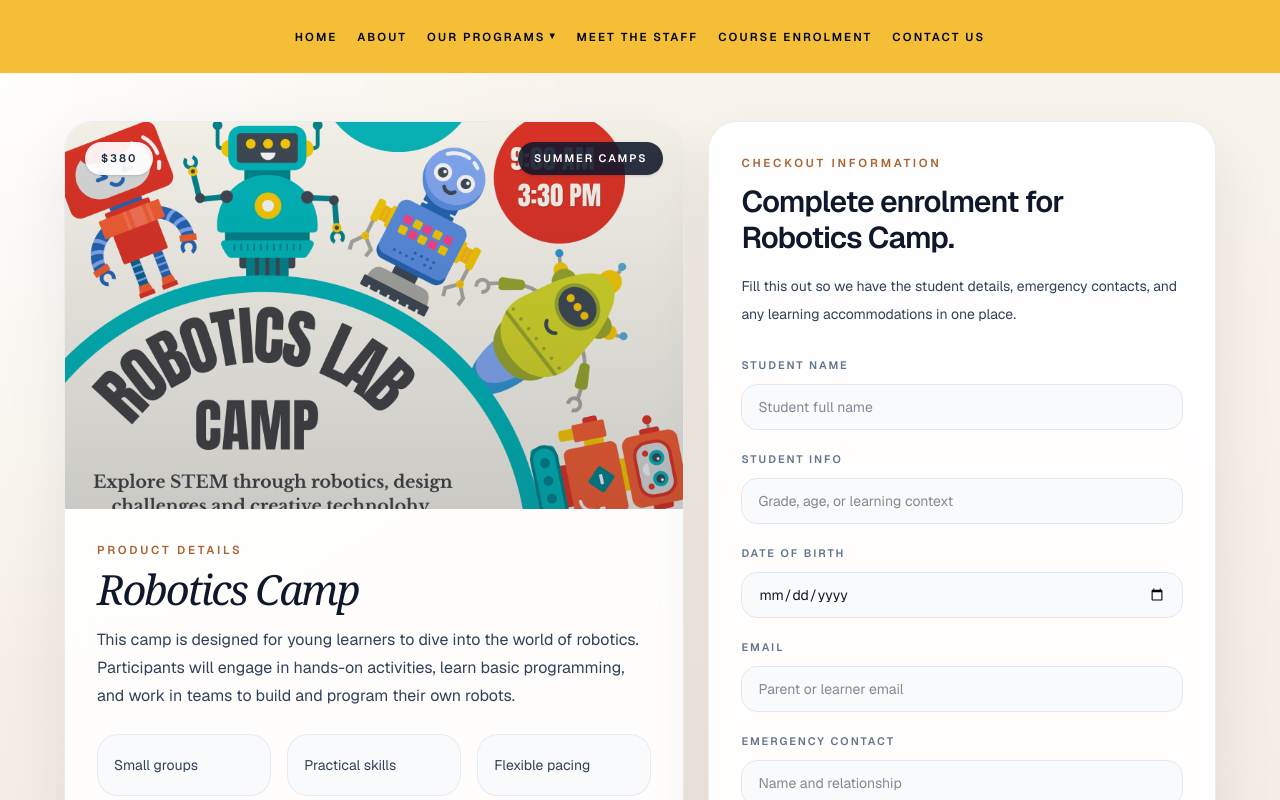
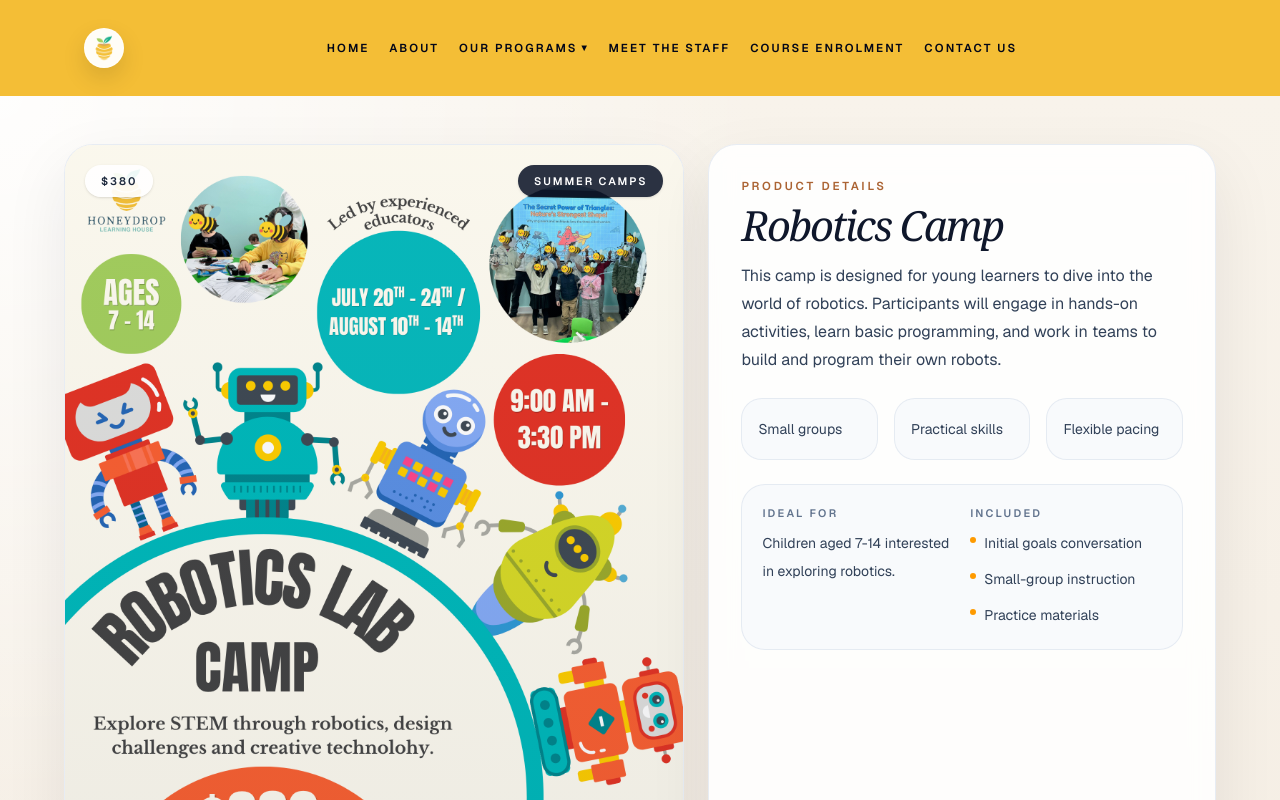
Before and after one commit to AceventureHQ/honeydroplearninghouse, a Next.js app in the folder frontend/: page /enrolment/robotics in a window 1280 px wide. Shown: the top 800 px of the page. Built offline with nearby package versions, Linux system fonts and the light colour scheme; no server answers.

Commit message:
update square payment

```diff
--- a/frontend/app/components/Header.tsx
+++ b/frontend/app/components/Header.tsx
@@ -1,9 +1,10 @@
 "use client";
 
+import Image from "next/image";
+import Link from "next/link";
 import { useEffect, useRef, useState } from "react";
 import { createPortal } from "react-dom";
 import { usePathname } from "next/navigation";
-import Link from "next/link";
 
 export default function Header() {
   const pathname = usePathname();
@@ -86,22 +87,38 @@ function HeaderContent({ pathname }: { pathname: string }) {
     >
       <nav
         aria-label="Primary"
-        className={`mx-auto flex w-full max-w-6xl flex-col px-3 py-3 shadow-none backdrop-blur-0 sm:px-5 ${
+        className={`mx-auto flex w-full max-w-6xl flex-col gap-4 px-3 py-3 shadow-none backdrop-blur-0 sm:px-5 ${
           isHomePage
             ? "bg-transparent text-white drop-shadow-[0_1px_2px_rgba(0,0,0,0.6)]"
             : "bg-[#F4BE36] text-slate-950 shadow-[0_12px_30px_rgba(15,23,42,0.12)]"
         }`}
       >
-        <div className="flex items-center justify-start md:justify-center">
+        <div className="flex items-center justify-between md:hidden">
+          {!isHomePage && (
+            <Link href="/" className="flex items-center gap-3 text-slate-950">
+              <span className="flex h-10 w-10 items-center justify-center rounded-full border border-white/70 bg-white/96 shadow-[0_10px_24px_rgba(0,0,0,0.12)]">
+                <Image
+                  src="/images/simple-logo.png"
+                  alt="Honeydrop Learning House logo"
+                  width={28}
+                  height={28}
+                  className="h-7 w-7 object-contain"
+                />
+              </span>
+              <span className="hidden text-[0.68rem] font-semibold uppercase tracking-[0.18em] text-slate-950 sm:inline-flex">
+                Honeydrop Learning House
+              </span>
+            </Link>
+          )}
+
           <button
             type="button"
             aria-expanded={mobileMenuOpen}
             aria-controls="mobile-navigation"
             aria-label={mobileMenuOpen ? "Close menu" : "Open menu"}
-            className="inline-flex items-center justify-center rounded-full border border-white/30 bg-white/10 p-2 text-current transition-colors hover:bg-white/20 md:hidden"
+            className="inline-flex items-center justify-center rounded-full border border-white/30 bg-white/10 p-2 text-current transition-colors hover:bg-white/20"
             onClick={() => setMobileMenuOpen((open) => !open)}
           >
-            {/* Hamburger / close icon */}
             {!mobileMenuOpen ? (
               <svg width="20" height="14" viewBox="0 0 20 14" fill="none" xmlns="http://www.w3.org/2000/svg" aria-hidden>
                 <path d="M0 1.5H20" stroke="currentColor" strokeWidth="2" strokeLinecap="round" />
@@ -117,7 +134,22 @@ function HeaderContent({ pathname }: { pathname: string }) {
           </button>
         </div>
 
-        <div className="hidden flex-wrap items-center justify-center gap-x-4 gap-y-2 md:flex md:gap-x-5">
+        <div className={`hidden md:flex w-full items-center gap-6 ${isHomePage ? "justify-center" : "justify-between"}`}>
+          {!isHomePage && (
+            <Link href="/" className="flex items-center gap-3 text-slate-950">
+              <span className="flex h-10 w-10 items-center justify-center rounded-full border border-white/70 bg-white/96 shadow-[0_10px_24px_rgba(0,0,0,0.12)]">
+                <Image
+                  src="/images/simple-logo.png"
+                  alt="Honeydrop Learning House logo"
+                  width={28}
+                  height={28}
+                  className="h-7 w-7 object-contain"
+                />
+              </span>
+            </Link>
+          )}
+
+          <div className={`flex flex-1 flex-wrap items-center gap-x-4 gap-y-2 md:gap-x-5 ${isHomePage ? "justify-center" : "justify-center"}`}>
             <Link href="/" className={linkClasses}>
               Home
             </Link>
@@ -193,6 +225,7 @@ function HeaderContent({ pathname }: { pathname: string }) {
             <Link href="/contact" className={linkClasses}>
               Contact Us
             </Link>
+          </div>
         </div>
 
         {typeof document !== "undefined" &&
--- a/frontend/app/enrolment/[slug]/CheckoutForm.tsx
+++ b/frontend/app/enrolment/[slug]/CheckoutForm.tsx
@@ -62,7 +62,7 @@ function resolveSquareValue(
   environment: SquareEnvironment,
   sandboxValue: string | undefined,
   productionValue: string | undefined,
-  fallbackValue: string | undefined
+  fallbackValue: string | undefined,
 ) {
   if (environment === "production") {
     return productionValue ?? fallbackValue ?? "";
@@ -84,7 +84,9 @@ function loadSquareScript(scriptUrl: string) {
       return;
     }
 
-    const existingScript = document.querySelector<HTMLScriptElement>(`script[src="${scriptUrl}"]`);
+    const existingScript = document.querySelector<HTMLScriptElement>(
+      `script[src="${scriptUrl}"]`,
+    );
 
     if (existingScript) {
       if (window.Square) {
@@ -93,9 +95,13 @@ function loadSquareScript(scriptUrl: string) {
       }
 
       existingScript.addEventListener("load", () => resolve(), { once: true });
-      existingScript.addEventListener("error", () => reject(new Error("Unable to load Square.")), {
-        once: true,
-      });
+      existingScript.addEventListener(
+        "error",
+        () => reject(new Error("Unable to load Square.")),
+        {
+          once: true,
+        },
+      );
       return;
     }
 
@@ -108,13 +114,18 @@ function loadSquareScript(scriptUrl: string) {
   });
 }
 
-function getSquareErrorMessage(errors?: Array<{ message?: string; detail?: string }>) {
+function getSquareErrorMessage(
+  errors?: Array<{ message?: string; detail?: string }>,
+) {
   if (!errors || errors.length === 0) {
     return "Square could not tokenize the card. Check the card details and try again.";
   }
 
   return errors
-    .map((error) => error.detail ?? error.message ?? "Square could not tokenize the card.")
+    .map(
+      (error) =>
+        error.detail ?? error.message ?? "Square could not tokenize the card.",
+    )
     .join(" ");
 }
 
@@ -134,37 +145,72 @@ const fields: Array<{
   name: keyof CheckoutFormData;
   placeholder: string;
 }> = [
-  { label: "Student name", type: "text", name: "studentName", placeholder: "Student full name" },
-  { label: "Student info", type: "text", name: "studentInfo", placeholder: "Grade, age, or learning context" },
-  { label: "Date of birth", type: "date", name: "dateOfBirth", placeholder: "" },
-  { label: "Email", type: "email", name: "email", placeholder: "Parent or learner email" },
-  { label: "Emergency contact", type: "text", name: "emergencyContact", placeholder: "Name and relationship" },
-  { label: "Emergency phone", type: "tel", name: "emergencyPhone", placeholder: "Phone number" },
+  {
+    label: "Student name",
+    type: "text",
+    name: "studentName",
+    placeholder: "Student full name",
+  },
+  {
+    label: "Student info",
+    type: "text",
+    name: "studentInfo",
+    placeholder: "Grade, age, or learning context",
+  },
+  {
+    label: "Date of birth",
+    type: "date",
+    name: "dateOfBirth",
+    placeholder: "",
+  },
+  {
+    label: "Email",
+    type: "email",
+    name: "email",
+    placeholder: "Parent or learner email",
+  },
+  {
+    label: "Emergency contact",
+    type: "text",
+    name: "emergencyContact",
+    placeholder: "Name and relationship",
+  },
+  {
+    label: "Emergency phone",
+    type: "tel",
+    name: "emergencyPhone",
+    placeholder: "Phone number",
+  },
 ];
 
-export default function CheckoutForm({ courseName, courseSlug, courseCost }: CheckoutFormProps) {
+export default function CheckoutForm({
+  courseName,
+  courseSlug,
+  courseCost,
+}: CheckoutFormProps) {
   const storageKey = `honeydrop-enrolment-${courseSlug}`;
   const squareEnvironment = getSquareEnvironment();
   const squareAppId = resolveSquareValue(
     squareEnvironment,
     process.env.NEXT_PUBLIC_SQUARE_SANDBOX_APP_ID,
     process.env.NEXT_PUBLIC_SQUARE_PRODUCTION_APP_ID,
-    process.env.NEXT_PUBLIC_SQUARE_APP_ID
+    process.env.NEXT_PUBLIC_SQUARE_APP_ID,
   );
   const squareLocationId = resolveSquareValue(
     squareEnvironment,
     process.env.NEXT_PUBLIC_SQUARE_SANDBOX_LOCATION_ID,
     process.env.NEXT_PUBLIC_SQUARE_PRODUCTION_LOCATION_ID,
-    process.env.NEXT_PUBLIC_SQUARE_LOCATION_ID
+    process.env.NEXT_PUBLIC_SQUARE_LOCATION_ID,
   );
   const squareScriptUrl = getSquareScriptUrl(squareEnvironment);
 
   const [formData, setFormData] = useState<CheckoutFormData>(initialFormData);
-  const [savedAt, setSavedAt] = useState<string | null>(null);
   const [isSubmitting, setIsSubmitting] = useState(false);
   const [submitMessage, setSubmitMessage] = useState<string | null>(null);
   const [submitError, setSubmitError] = useState<string | null>(null);
-  const [paymentReceiptUrl, setPaymentReceiptUrl] = useState<string | null>(null);
+  const [paymentReceiptUrl, setPaymentReceiptUrl] = useState<string | null>(
+    null,
+  );
   const [squareReady, setSquareReady] = useState(false);
   const [squareStatus, setSquareStatus] = useState<string | null>(null);
   const [fieldErrors, setFieldErrors] = useState<CheckoutFormErrors>({});
@@ -211,7 +257,7 @@ export default function CheckoutForm({ courseName, courseSlug, courseCost }: Che
         setSquareStatus(null);
         setSquareReady(false);
         setSubmitError(
-          "Set NEXT_PUBLIC_SQUARE_APP_ID and NEXT_PUBLIC_SQUARE_LOCATION_ID for the selected environment."
+          "Set NEXT_PUBLIC_SQUARE_APP_ID and NEXT_PUBLIC_SQUARE_LOCATION_ID for the selected environment.",
         );
         return;
       }
@@ -224,7 +270,10 @@ export default function CheckoutForm({ courseName, courseSlug, courseCost }: Che
           return;
         }
 
-        const payments = await window.Square.payments(squareAppId, squareLocationId);
+        const payments = await window.Square.payments(
+          squareAppId,
+          squareLocationId,
+        );
         const card = await payments.card();
 
         if (!isActive) {
@@ -237,7 +286,10 @@ export default function CheckoutForm({ courseName, courseSlug, courseCost }: Che
         setSquareReady(true);
         setSquareStatus("Secure card ready.");
       } catch (error) {
-        const message = error instanceof Error ? error.message : "Unable to initialize Square.";
+        const message =
+          error instanceof Error
+            ? error.message
+            : "Unable to initialize Square.";
         setSquareReady(false);
         setSquareStatus(null);
         setSubmitError(message);
@@ -282,8 +334,6 @@ export default function CheckoutForm({ courseName, courseSlug, courseCost }: Che
     };
 
     localStorage.setItem(storageKey, JSON.stringify(payload));
-    setSavedAt(payload.savedAt);
-
     try {
       const tokenResult = await cardRef.current.tokenize();
 
@@ -320,7 +370,9 @@ export default function CheckoutForm({ courseName, courseSlug, courseCost }: Che
 
       if (!response.ok) {
         throw new Error(
-          result.error ?? response.statusText ?? "Unable to send checkout notification right now."
+          result.error ??
+            response.statusText ??
+            "Unable to send checkout notification right now.",
         );
       }
 
@@ -330,7 +382,7 @@ export default function CheckoutForm({ courseName, courseSlug, courseCost }: Che
       setSubmitError(
         error instanceof Error
           ? error.message
-          : "Unable to send checkout notification right now."
+          : "Unable to send checkout notification right now.",
       );
     } finally {
       setIsSubmitting(false);
@@ -338,7 +390,7 @@ export default function CheckoutForm({ courseName, courseSlug, courseCost }: Che
   };
 
   return (
-    <form className="mt-6 space-y-4" onSubmit={handleSubmit}>
+    <form className="mt-4 space-y-3" onSubmit={handleSubmit}>
       {fields.map((field) => (
         <label key={field.name} className="block">
           <span className="text-[0.68rem] font-semibold uppercase tracking-[0.18em] text-slate-500">
@@ -365,7 +417,9 @@ export default function CheckoutForm({ courseName, courseSlug, courseCost }: Che
             className="mt-2 w-full rounded-2xl border border-slate-200 bg-slate-50 px-4 py-3 text-sm text-slate-900 outline-none transition focus:border-amber-400 focus:bg-white"
           />
           {fieldErrors[field.name] ? (
-            <p className="mt-2 text-xs font-medium text-rose-700">{fieldErrors[field.name]}</p>
+            <p className="mt-2 text-xs font-medium text-rose-700">
+              {fieldErrors[field.name]}
+            </p>
           ) : null}
         </label>
       ))}
@@ -389,25 +443,27 @@ export default function CheckoutForm({ courseName, courseSlug, courseCost }: Che
         />
       </label>
 
-      <div className="rounded-[1.4rem] border border-slate-200/80 bg-white p-4 text-sm leading-7 text-slate-700 shadow-sm">
-        <div className="mb-3 flex items-center justify-between gap-3">
+      <div className="rounded-[1.4rem] border border-slate-200/80 bg-white p-3 text-sm leading-7 text-slate-700 shadow-sm sm:p-4">
+        <div className="mb-2 flex items-center justify-between gap-3 sm:mb-3">
           <span className="text-[0.68rem] font-semibold uppercase tracking-[0.18em] text-slate-500">
-            Square Card
+            Payment Details
           </span>
-          <span className="text-[0.68rem] font-semibold uppercase tracking-[0.18em] text-amber-800/80">
+          {/* <span className="text-[0.68rem] font-semibold uppercase tracking-[0.18em] text-amber-800/80">
             {squareEnvironment}
-          </span>
+          </span> */}
         </div>
         <div
           id={cardContainerId}
-          className="min-h-[140px] rounded-2xl border border-slate-200 bg-slate-50 p-3"
+          className="min-h-[120px] rounded-2xl border border-slate-200 bg-slate-50 p-2.5 sm:p-3"
         />
         {!squareReady ? (
           <p className="mt-3 text-xs font-medium text-slate-500">
             {squareStatus ?? "Loading secure payment fields..."}
           </p>
         ) : (
-          <p className="mt-3 text-xs font-medium text-emerald-700">{squareStatus}</p>
+          <p className="mt-3 text-xs font-medium text-emerald-700">
+            {squareStatus}
+          </p>
         )}
       </div>
 
@@ -450,7 +506,8 @@ export default function CheckoutForm({ courseName, courseSlug, courseCost }: Che
       ) : null}
 
       <div className="rounded-[1.4rem] border border-slate-200/80 bg-slate-50 p-4 text-sm leading-7 text-slate-700">
-        Payment is completed in the browser through Square. Enter the card details below, then submit the form to charge the card securely.
+        Payment is completed in the browser through Square. Enter the card
+        details below, then submit the form to charge the card securely.
       </div>
 
       <Link
--- a/frontend/app/enrolment/[slug]/page.tsx
+++ b/frontend/app/enrolment/[slug]/page.tsx
@@ -47,15 +47,15 @@ export default async function CoursePage({ params }: CoursePageProps) {
         <div className="absolute inset-0 bg-[radial-gradient(circle_at_top_left,rgba(255,255,255,0.9),transparent_28%),linear-gradient(180deg,#f8f3eb_0%,#efe5d8_100%)]" />
         <div className="relative mx-auto grid w-full max-w-6xl gap-6 lg:grid-cols-[1.1fr_0.9fr]">
           <article className="overflow-hidden rounded-[1.8rem] border border-slate-200/80 bg-white/88 shadow-[0_24px_64px_rgba(15,23,42,0.08)] backdrop-blur-md">
-            <div className="relative aspect-[16/10]">
+            <div className="relative aspect-[3/4] min-h-[34rem] bg-[#f7f1e8] sm:min-h-[42rem]">
               <Image
                 src={course.image}
                 alt={course.imageAlt}
                 fill
                 sizes="(min-width: 1024px) 50vw, 100vw"
-                className="object-cover"
+                className="object-contain"
               />
-              <div className="absolute inset-0 bg-[linear-gradient(180deg,rgba(15,23,42,0.06)_0%,rgba(15,23,42,0.22)_100%)]" />
+              <div className="absolute inset-0 bg-[linear-gradient(180deg,rgba(15,23,42,0.02)_0%,rgba(15,23,42,0.08)_100%)]" />
               <div className="absolute left-5 top-5 rounded-full bg-white/92 px-4 py-2 text-[0.68rem] font-semibold uppercase tracking-[0.18em] text-slate-800 shadow-sm">
                 {course.cost}
               </div>
@@ -63,8 +63,9 @@ export default async function CoursePage({ params }: CoursePageProps) {
                 {categoryLabels[course.category]}
               </div>
             </div>
+          </article>
 
-            <div className="space-y-6 p-6 sm:p-8">
+          <article className="space-y-6 rounded-[1.8rem] border border-slate-200/80 bg-white/88 p-6 shadow-[0_24px_64px_rgba(15,23,42,0.08)] backdrop-blur-md sm:p-8">
             <div>
               <p className="text-[0.72rem] font-semibold uppercase tracking-[0.24em] text-amber-800/80">
                 Product Details
@@ -109,12 +110,11 @@ export default async function CoursePage({ params }: CoursePageProps) {
                 </ul>
               </div>
             </div>
-            </div>
           </article>
 
           <aside
             id="square-payments"
-            className="rounded-[1.8rem] border border-slate-200/80 bg-white/92 p-6 shadow-[0_24px_64px_rgba(15,23,42,0.08)] backdrop-blur-md sm:p-8"
+            className="rounded-[1.8rem] border border-slate-200/80 bg-white/92 p-6 shadow-[0_24px_64px_rgba(15,23,42,0.08)] backdrop-blur-md sm:p-8 lg:col-span-2"
           >
             <p className="text-[0.72rem] font-semibold uppercase tracking-[0.24em] text-amber-800/80">
               Checkout Information
--- a/frontend/app/enrolment/courses.ts
+++ b/frontend/app/enrolment/courses.ts
@@ -170,7 +170,7 @@ export const courses: Course[] = [
       "A week-long entrepreneurship camp for kids aged 7-14 to explore business concepts and innovation.",
     description:
       "This camp is designed for young learners to dive into the world of various artistic disciplines. Participants will engage in hands-on activities, learn basic techniques, and work in teams to create their own artistic projects.",
-    image: "/images/summer-camp/Entrepreneurship_Camp.png",
+    image: "/images/summer-camp/Entrepreneur_Camp.png",
     imageAlt: "Children learning about business concepts and innovation in a summer camp setting",
     highlights: ["Small groups", "Practical skills", "Flexible pacing"],
     idealFor: "Children aged 7-14 interested in exploring various artistic disciplines.",
@@ -202,11 +202,11 @@ export const courses: Course[] = [
     ],
   },
   {
-    slug: "math-elementary",
-    name: "Math Tutor (Elementary)",
+    slug: "test",
+    name: "Test Course",
     category: "tutoring",
     cost: "$40 / hour",
-    priceCents: 4000,
+    priceCents: 1,
     cadence: "",
     summary:
       "Choose between one-on-one or small-group math tutoring sessions for kids aged 5-13 to improve their math skills.",
@@ -222,27 +222,48 @@ export const courses: Course[] = [
       "Practice materials",
     ],
   },
-  {
-    slug: "math-high-school",
-    name: "Math Tutor (High School)",
-    category: "tutoring",
-    cost: "$60 / hour",
-    priceCents: 6000,
-    cadence: "",
-    summary:
-      "Choose between one-on-one or small-group math tutoring sessions for kids aged 14-18 to improve their math skills.",
-    description:
-      "This tutoring service is designed for young learners to receive personalized math instruction. Participants will engage in one-on-one or small-group sessions, focusing on their specific math needs and goals.",
-    image: "/images/building/duck1.jpg",
-    imageAlt: "Children learning about astronomy and rocket science in a summer camp setting",
-    highlights: ["Small groups", "Practical skills", "Flexible pacing"],
-    idealFor: "Children aged 14-18 interested in improving their math skills.",
-    included: [
-      "Initial goals conversation",
-      "Small-group instruction",
-      "Practice materials",
-    ],
-  },
+  // {
+  //   slug: "math-elementary",
+  //   name: "Math Tutor (Elementary)",
+  //   category: "tutoring",
+  //   cost: "$40 / hour",
+  //   priceCents: 4000,
+  //   cadence: "",
+  //   summary:
+  //     "Choose between one-on-one or small-group math tutoring sessions for kids aged 5-13 to improve their math skills.",
+  //   description:
+  //     "This tutoring service is designed for young learners to receive personalized math instruction. Participants will engage in one-on-one or small-group sessions, focusing on their specific math needs and goals.",
+  //   image: "/images/building/duck2.jpg",
+  //   imageAlt: "Children learning about astronomy and rocket science in a summer camp setting",
+  //   highlights: ["Small groups", "Practical skills", "Flexible pacing"],
+  //   idealFor: "Children aged 5-13 interested in improving their math skills.",
+  //   included: [
+  //     "Initial goals conversation",
+  //     "Small-group instruction",
+  //     "Practice materials",
+  //   ],
+  // },
+  // {
+  //   slug: "math-high-school",
+  //   name: "Math Tutor (High School)",
+  //   category: "tutoring",
+  //   cost: "$60 / hour",
+  //   priceCents: 6000,
+  //   cadence: "",
+  //   summary:
+  //     "Choose between one-on-one or small-group math tutoring sessions for kids aged 14-18 to improve their math skills.",
+  //   description:
+  //     "This tutoring service is designed for young learners to receive personalized math instruction. Participants will engage in one-on-one or small-group sessions, focusing on their specific math needs and goals.",
+  //   image: "/images/building/duck1.jpg",
+  //   imageAlt: "Children learning about astronomy and rocket science in a summer camp setting",
+  //   highlights: ["Small groups", "Practical skills", "Flexible pacing"],
+  //   idealFor: "Children aged 14-18 interested in improving their math skills.",
+  //   included: [
+  //     "Initial goals conversation",
+  //     "Small-group instruction",
+  //     "Practice materials",
+  //   ],
+  // },
 ];
 
 export function getCourseBySlug(slug: string) {
```
Also changed, not shown: frontend/app/page.tsx (+0 -15 lines), frontend/public/images/summer-camp/Entrepreneur_Camp.png (added). Lines whose indentation alone changed are shown as unchanged.
